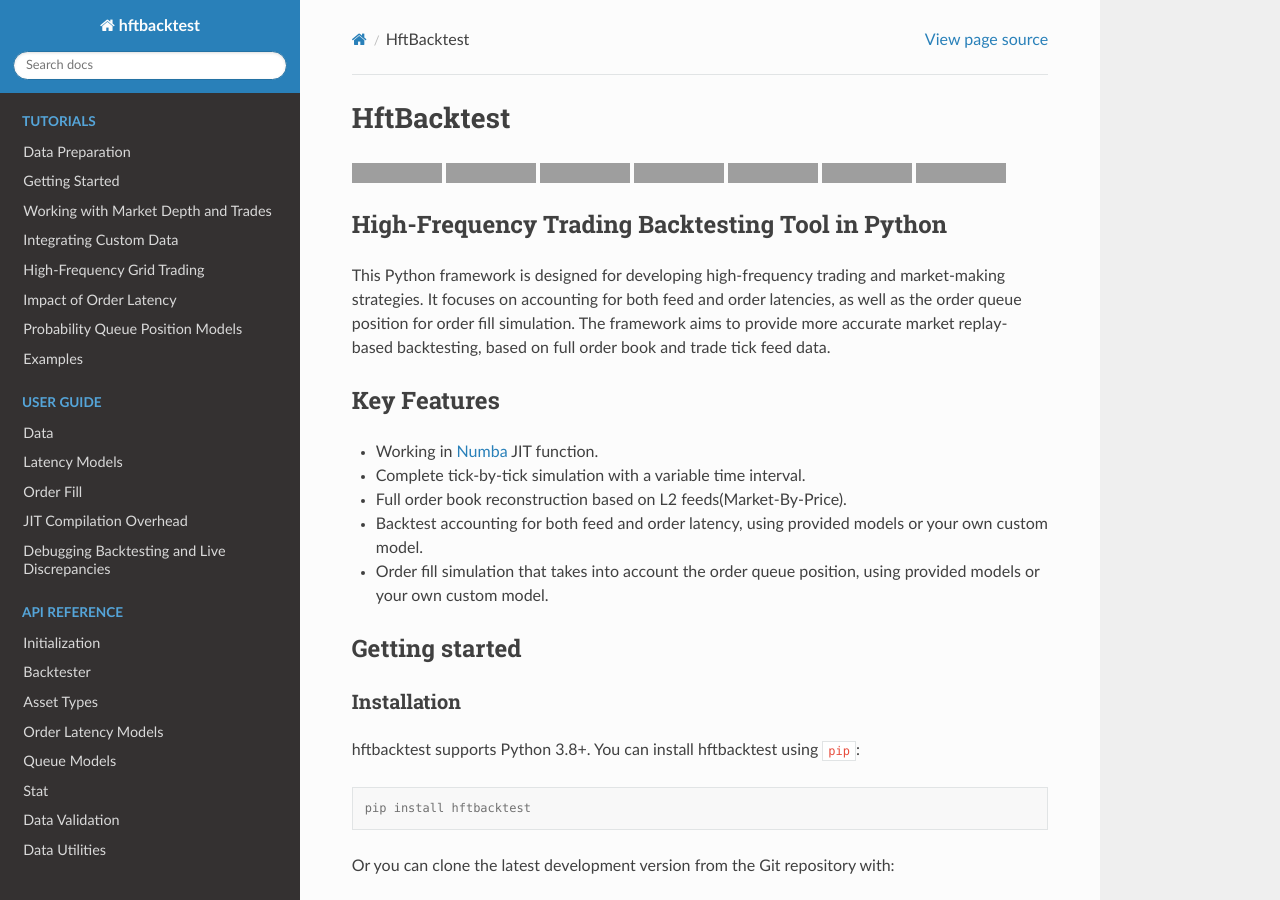
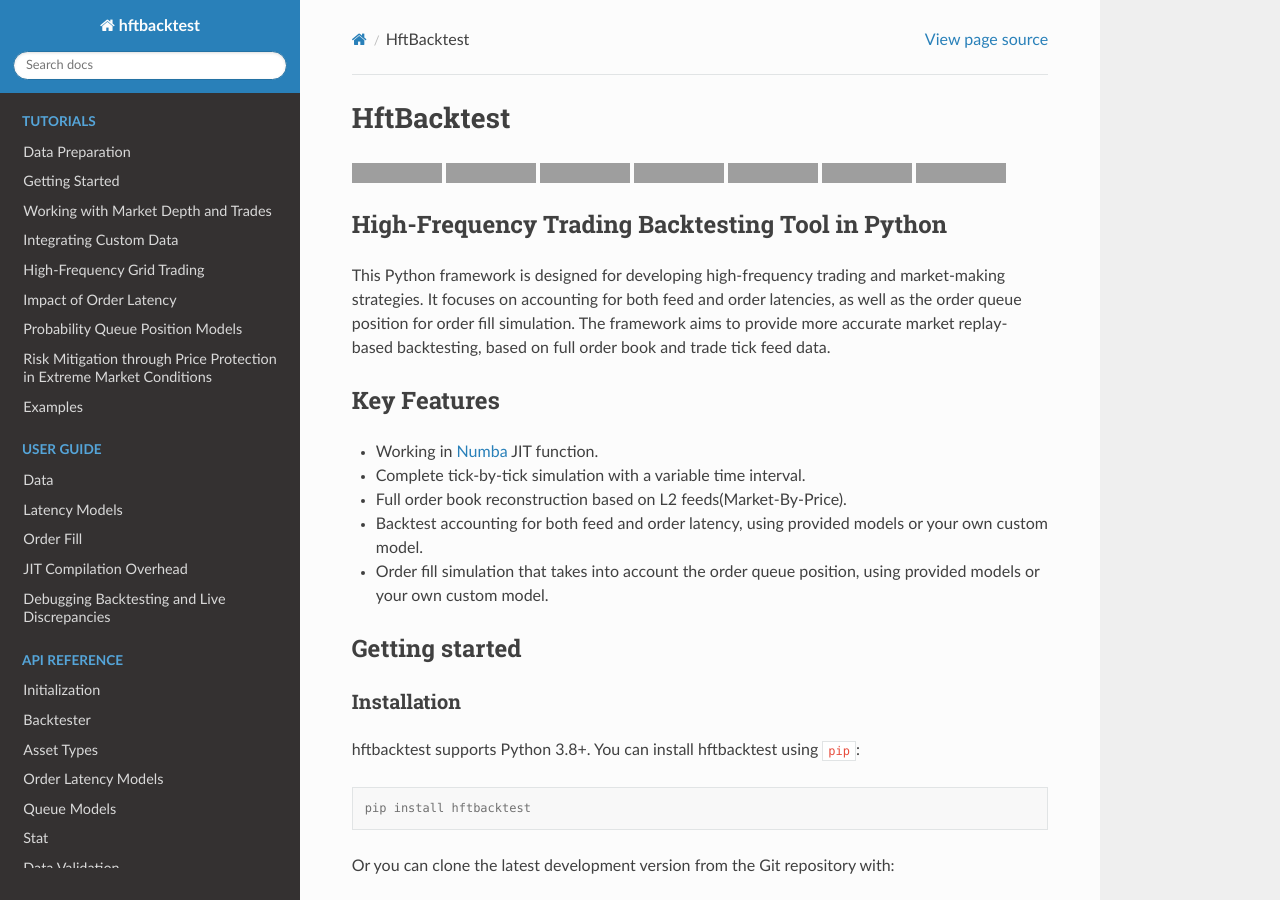
Before and after one commit to apronobis/algo-backtest, a Sphinx documentation site: the page built from docs/index.rst, in a window 1280 px wide and 900 px high. Built offline with Sphinx 7.4.7 and the Read the Docs theme 2.0.0, drawn with Linux system fonts in a browser that asks for light colours; pages that are not in the unit, such as notebooks, are missing from menus; grey boxes are pictures that could not be loaded.

Commit message:
Update docs

```diff
--- a/docs/index.rst
+++ b/docs/index.rst
@@ -176,6 +176,7 @@ You can find more examples in `examples <https://github.com/nkaz001/hftbacktest/
    tutorials/GLFT Market Making Model and Grid Trading
    tutorials/Making Multiple Markets
    tutorials/Probability Queue Models
+   tutorials/Risk Mitigation through Price Protection in Extreme Market Conditions
    tutorials/examples
 
 .. toctree::
```
Also changed, not shown: docs/tutorials/Risk Mitigation through Price Protection in Extreme Market Conditions.ipynb (added).
